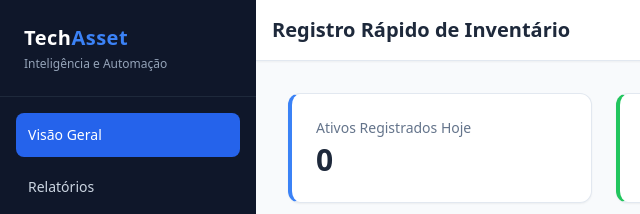
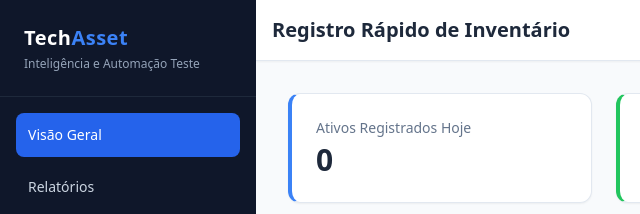
Before and after one commit to Guilherme-3030/Portfolios, a plain HTML site: page projeto academico/index.html in a window 1280 px wide. Shown: the top 214 px of the page, 0-640 px from the left. Drawn offline with nearby package versions, Linux system fonts and the light colour scheme.

Commit message:
att titulo

```diff
--- a/projeto academico/index.html
+++ b/projeto academico/index.html
@@ -12,7 +12,7 @@
     <aside class="w-64 bg-slate-900 text-white flex flex-col hidden md:flex">
         <div class="p-6 border-b border-slate-800">
             <h2 class="text-xl font-bold tracking-wide">Tech<span class="text-blue-500">Asset</span></h2>
-            <p class="text-xs text-slate-400 mt-1">Inteligência e Automação</p>
+            <p class="text-xs text-slate-400 mt-1">Inteligência e Automação Teste</p>
         </div>
         <nav class="flex-1 p-4 space-y-2">
             <button id="btn-visao" class="w-full text-left block p-3 bg-blue-600 rounded-lg text-sm font-medium transition text-white">Visão Geral</button>
```
